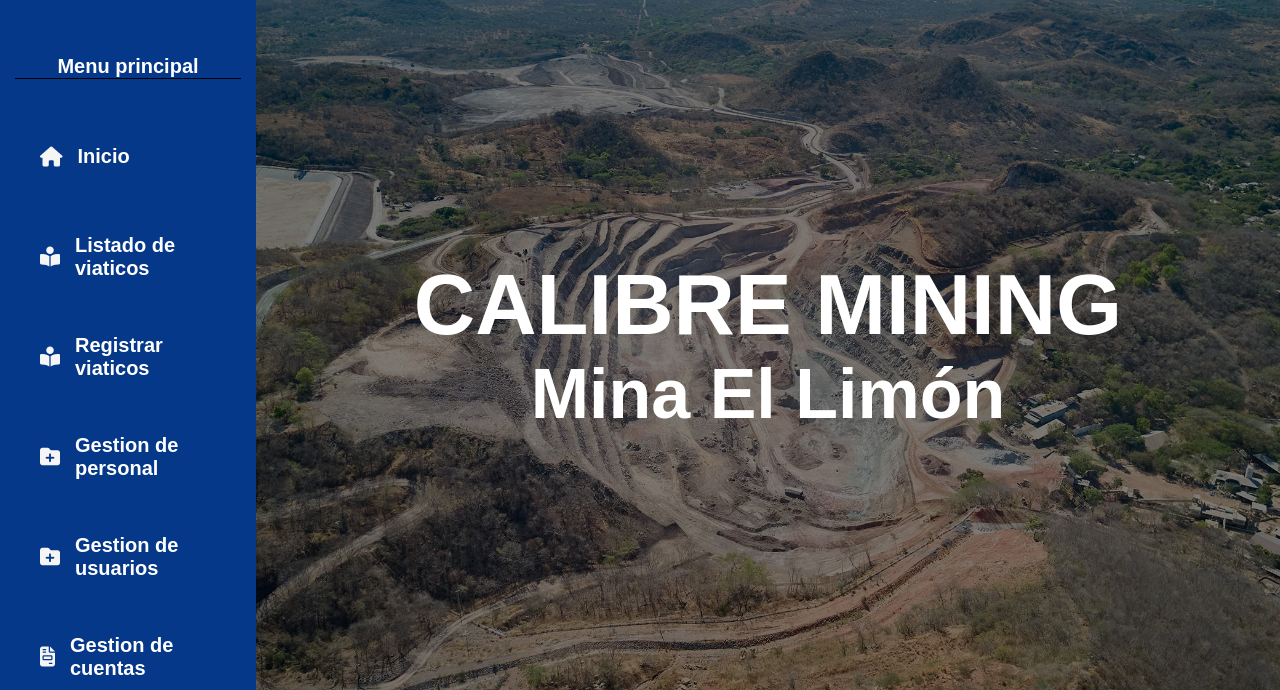
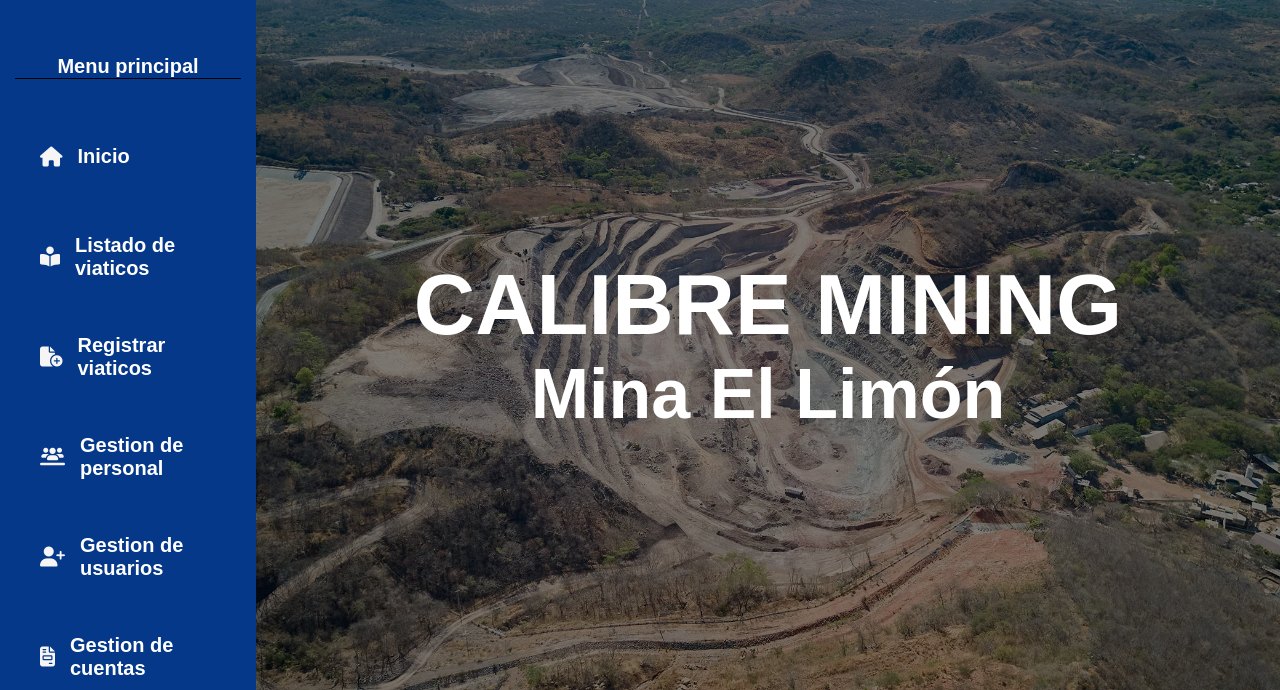
Before and after one commit to sistemaviatico/SistemaGestionViaticos, a Flask app: template templates/inicio.html in a window 1280 px wide. Shown: the part 110-800 px from the top of the page. Run offline with Flask 3, Linux system fonts and the light colour scheme; the template is opened without the code that fills it, so the values that code supplies are empty; the visitor is signed in with stand-in values (Sample User, id 1).

Commit message:
50% completado aproximadamente - iconos en el sidebar

```diff
--- a/templates/layout.html
+++ b/templates/layout.html
@@ -64,19 +64,19 @@
                     </a>
                     <a href="/registrarviatico">
                         <div class="option">
-                            <i class="fa-solid fa-book-open-reader" style="color: #f5f5f5;" title="Registrar viaticos"></i>
+                            <i class="fa-solid fa-file-circle-plus" style="color: #f5f5f5;" title="Registrar viaticos"></i>
                             <h4>Registrar viaticos</h4>
                         </div>
                     </a>
                     <a href="/gestionpersonal">
                         <div class="option">
-                            <i class="fa-solid fa-folder-plus" style="color: #f5f5f5;" title="Gestion de personal"></i>
+                            <i class="fa-solid fa-users-line" style="color: #f5f5f5;" title="Gestion de personal"></i>
                             <h4>Gestion de personal</h4>
                         </div>
                     </a>
                     <a href="/gestionusuarios">
                         <div class="option">
-                            <i class="fa-solid fa-folder-plus" style="color: #f5f5f5;" title="Gestion de usuarios"></i>
+                            <i class="fa-solid fa-user-plus" style="color: #f5f5f5;" title="Gestion de usuarios"></i>
                             <h4>Gestion de usuarios</h4>
                         </div>
                     </a>
@@ -88,7 +88,7 @@
                     </a>
                     <a href="/gestionperfiles">
                         <div class="option">
-                            <i class="fa-solid fa-user-plus" style="color: #f5f5f5;" title="Gestion de perfiles"></i>
+                            <i class="fa-solid fa-person-chalkboard" style="color: #f5f5f5;" title="Gestion de perfiles"></i>
                             <h4>Gestion de perfiles</h4>
                         </div>
                     </a>
```
